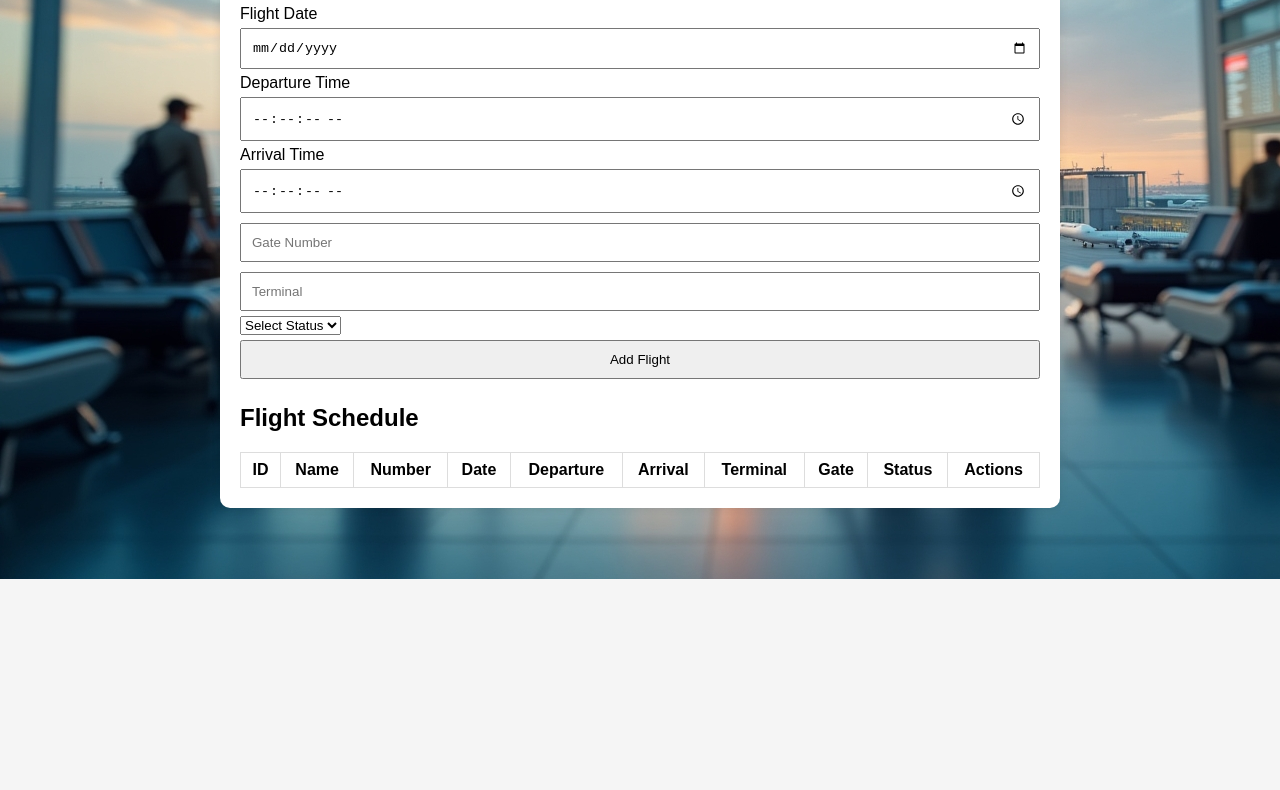
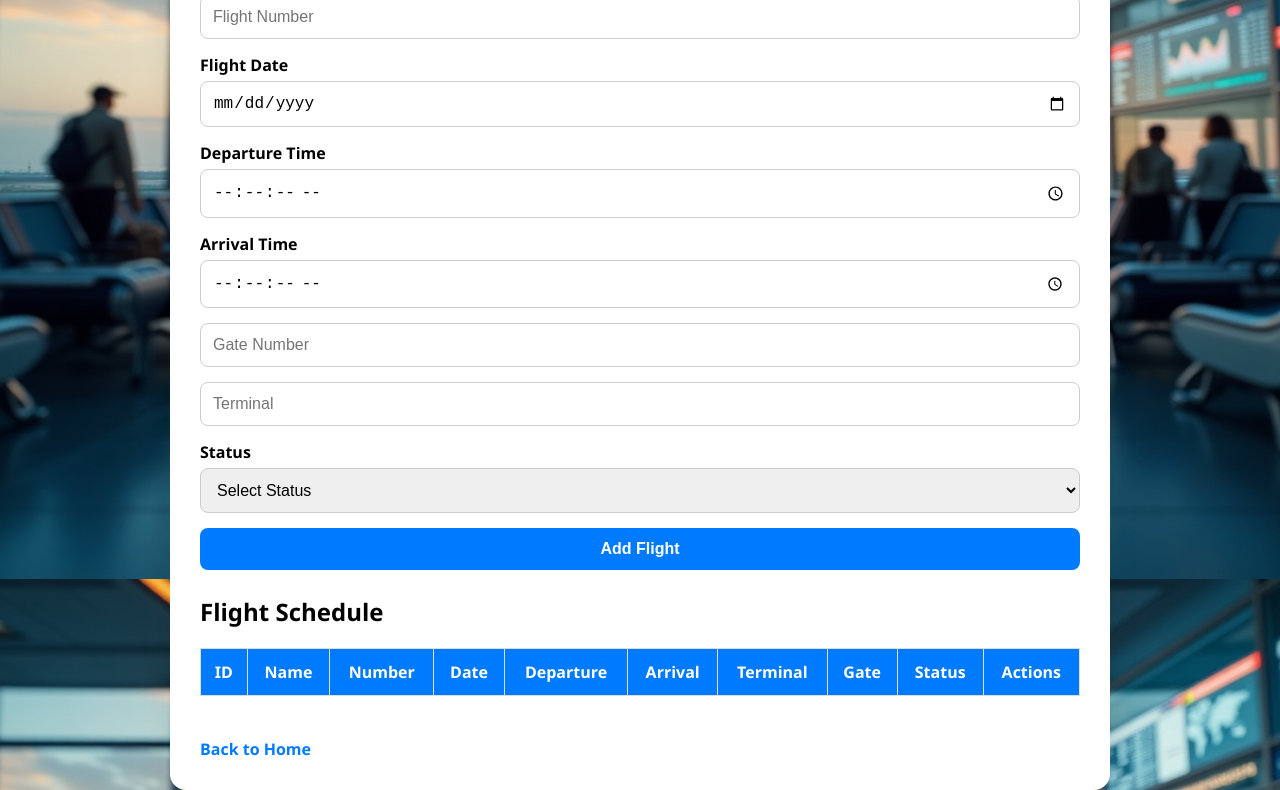
Before and after one commit to Shaldonbarnes10/Xenos_Airport_Operations, a website: page public/flights.html in a window 1280 px wide. Shown: the part 221-1011 px from the top of the page. Before the commit the page ends 800 px from the top, so only its background shows below. Drawn offline with Linux system fonts and the light colour scheme; no server answers.

Commit message:
All files are added and the website works perfectly!!

```diff
--- a/public/flights.html
+++ b/public/flights.html
@@ -1,49 +1,54 @@
 <!DOCTYPE html>
 <html lang="en">
 <head>
-    <meta charset="UTF-8">
-    <meta name="viewport" content="width=device-width, initial-scale=1.0">
+    <meta charset="UTF-8" />
+    <meta name="viewport" content="width=device-width, initial-scale=1" />
     <title>Flight Management</title>
-    <link rel="stylesheet" href="flights_style.css">
+    <link rel="stylesheet" href="flights_style.css" />
 </head>
 <body>
     <div class="container">
         <h1>Flight Management System</h1>
 
-        <form id="flightForm">
+        <form id="flightForm" novalidate>
             <div class="form-group">
-                <input type="text" id="flight_name" placeholder="Flight Name" required>
+                <label for="flight_name" class="sr-only">Flight Name</label>
+                <input type="text" id="flight_name" placeholder="Flight Name" required aria-label="Flight Name" />
             </div>
 
             <div class="form-group">
-                <input type="text" id="flight_no" placeholder="Flight Number" required>
+                <label for="flight_no" class="sr-only">Flight Number</label>
+                <input type="text" id="flight_no" placeholder="Flight Number" required aria-label="Flight Number" />
             </div>
 
             <div class="form-group">
                 <label for="flight_date">Flight Date</label>
-                <input type="date" id="flight_date" required>
+                <input type="date" id="flight_date" required />
             </div>
 
             <div class="form-group">
                 <label for="dept_time">Departure Time</label>
-                <input type="time" id="dept_time" required step="1">
+                <input type="time" id="dept_time" required step="1" />
             </div>
 
             <div class="form-group">
                 <label for="arr_time">Arrival Time</label>
-                <input type="time" id="arr_time" required step="1">
+                <input type="time" id="arr_time" required step="1" />
             </div>
 
             <div class="form-group">
-                <input type="number" id="gate_id" placeholder="Gate Number" required>
+                <label for="gate_id" class="sr-only">Gate Number</label>
+                <input type="number" id="gate_id" placeholder="Gate Number" required aria-label="Gate Number" />
             </div>
 
             <div class="form-group">
-                <input type="text" id="terminal" placeholder="Terminal" required>
+                <label for="terminal" class="sr-only">Terminal</label>
+                <input type="text" id="terminal" placeholder="Terminal" required aria-label="Terminal" />
             </div>
 
             <div class="form-group">
-                <select id="status" required>
+                <label for="status">Status</label>
+                <select id="status" required aria-label="Flight Status">
                     <option value="" disabled selected>Select Status</option>
                     <option value="ontime">On Time</option>
                     <option value="boarding">Boarding</option>
@@ -56,7 +61,7 @@
         </form>
 
         <h2>Flight Schedule</h2>
-        <table id="flightTable">
+        <table id="flightTable" aria-label="Flight Schedule Table">
             <thead>
                 <tr>
                     <th>ID</th>
@@ -71,10 +76,15 @@
                     <th>Actions</th>
                 </tr>
             </thead>
-            <tbody></tbody>
+            <tbody>
+                <!-- Flight rows will be dynamically added here -->
+            </tbody>
         </table>
+
+        <br />
+        <a href="landingPage.html">Back to Home</a>
     </div>
 
-    <script src="/flightscript.js"></script>
+    <script src="flightscript.js"></script>
 </body>
 </html>
--- a/public/flights_style.css
+++ b/public/flights_style.css
@@ -1,33 +1,126 @@
+/* Base Page Style */
 body {
-    font-family: Arial, sans-serif;
-    background: #f5f5f5;
-    background-image: url('pic.jpg');
-    padding: 20px;
+    font-family: 'Segoe UI', Tahoma, Geneva, Verdana, sans-serif;
+    background: url('pic.jpg') no-repeat center center fixed;
+    background-size: cover;
+    margin: 0;
+    padding: 0;
+    display: flex;
+    justify-content: center;
+    align-items: flex-start;
+    min-height: 100vh;
 }
 
+/* Container Box */
 .container {
     background: white;
-    padding: 20px;
-    border-radius: 10px;
-    max-width: 800px;
-    margin: auto;
-    box-shadow: 0 0 10px rgba(0,0,0,0.1);
+    margin-top: 40px;
+    width: 95%;
+    max-width: 880px;
+    padding: 30px;
+    border-radius: 16px;
+    box-shadow: 0 8px 30px rgba(0, 0, 0, 0.1);
 }
 
-form input, form button {
-    margin: 5px 0;
-    padding: 10px;
+/* Header */
+h1 {
+    text-align: center;
+    margin-bottom: 30px;
+    font-size: 28px;
+}
+
+/* Form */
+form {
+    display: flex;
+    flex-direction: column;
+    gap: 15px;
+    margin-bottom: 25px;
+}
+
+.form-group input,
+.form-group select,
+form button {
+    padding: 12px;
+    font-size: 16px;
+    border-radius: 8px;
+    border: 1px solid #ccc;
     width: 100%;
     box-sizing: border-box;
 }
 
+.form-group input:focus,
+.form-group select:focus {
+    border-color: #007bff;
+    outline: none;
+    box-shadow: 0 0 4px rgba(0, 123, 255, 0.3);
+}
+
+form button {
+    background-color: #007bff;
+    color: white;
+    border: none;
+    cursor: pointer;
+    font-weight: bold;
+    transition: background-color 0.3s ease;
+}
+
+form button:hover {
+    background-color: #0056b3;
+}
+
+/* Labels inside form */
+.form-group label {
+    font-weight: 600;
+    margin-bottom: 5px;
+    display: block;
+}
+
+/* Table */
 table {
     width: 100%;
-    margin-top: 20px;
     border-collapse: collapse;
+    margin-top: 10px;
 }
 
-th, td {
+th,
+td {
+    padding: 12px 10px;
+    text-align: center;
     border: 1px solid #ddd;
-    padding: 8px;
 }
+
+th {
+    background-color: #007bff;
+    color: white;
+    font-weight: 600;
+}
+
+tr:nth-child(even) {
+    background-color: #f2f2f2;
+}
+
+/* Back Link */
+a {
+    display: inline-block;
+    margin-top: 20px;
+    text-decoration: none;
+    color: #007bff;
+    font-weight: bold;
+}
+
+a:hover {
+    text-decoration: underline;
+}
+
+/* Visually hidden (for accessibility labels) */
+.sr-only {
+    position: absolute;
+    width: 1px;
+    height: 1px;
+    padding: 0;
+    margin: -1px;
+    overflow: hidden;
+    clip: rect(0, 0, 0, 0);
+    white-space: nowrap;
+    border: 0;
+}
--- a/public/flightscript.js
+++ b/public/flightscript.js
@@ -56,7 +56,7 @@ flightForm.addEventListener('submit', async (e) => {
                 throw new Error(error.message || 'Failed to add flight');
             }
 
-            alert('Flight added successfully!');
+            //alert('Flight added successfully!');
         }
 
         flightForm.reset();
--- a/public/script.js
+++ b/public/script.js
@@ -1,5 +1,4 @@
 document.addEventListener('DOMContentLoaded', function () {
-    // Signup Form
     document.getElementById('signupForm')?.addEventListener('submit', async function (e) {
         e.preventDefault();
 
@@ -68,7 +67,7 @@ document.addEventListener('DOMContentLoaded', function () {
             }
 
             const result = await response.json();
-            alert(result.message);  // Alert success message from the server
+            //alert(result.message);  // Alert success message from the server
 
             // Reset the form
             e.target.reset();
```
Also changed, not shown: 2 other files.
